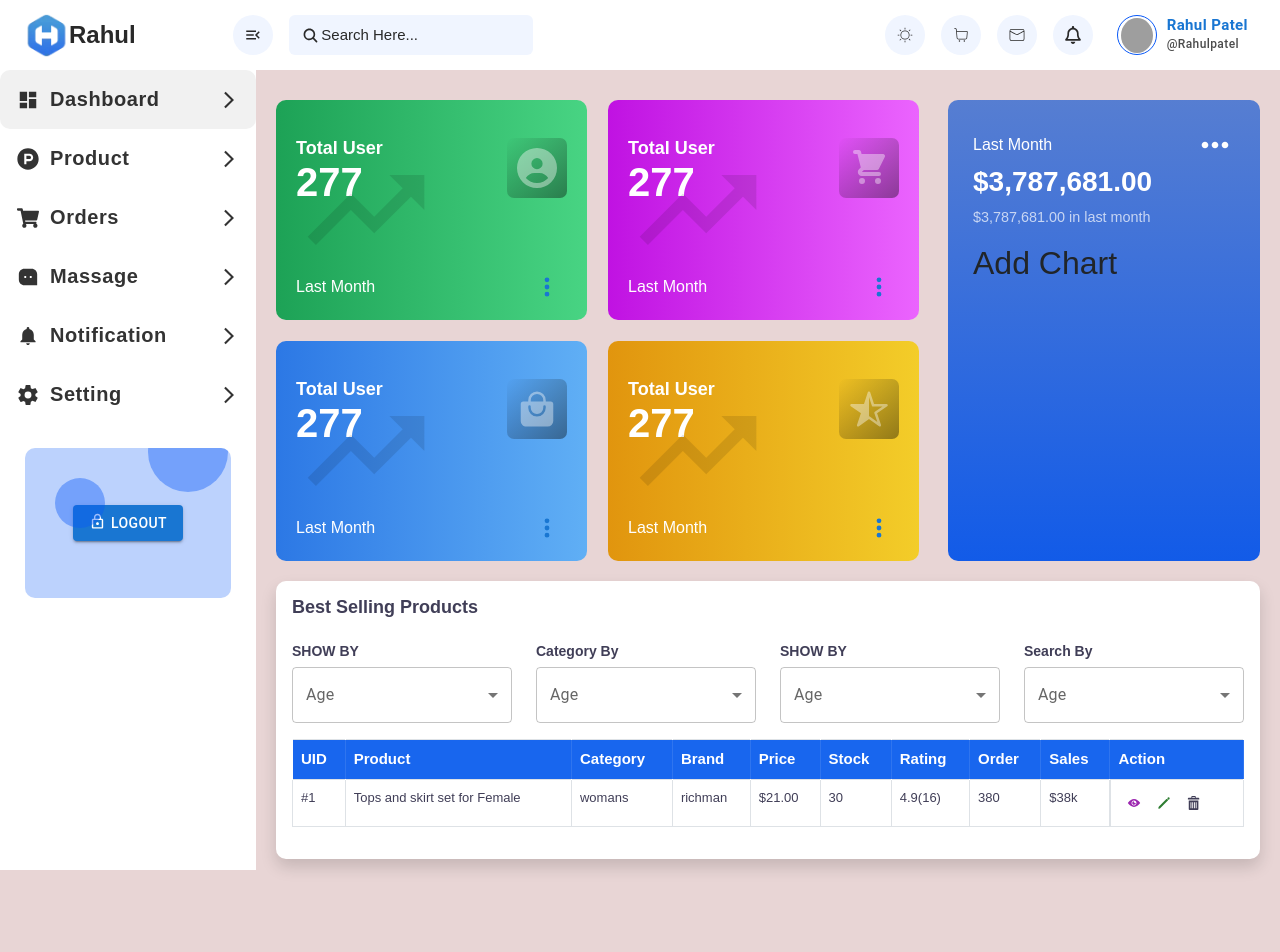
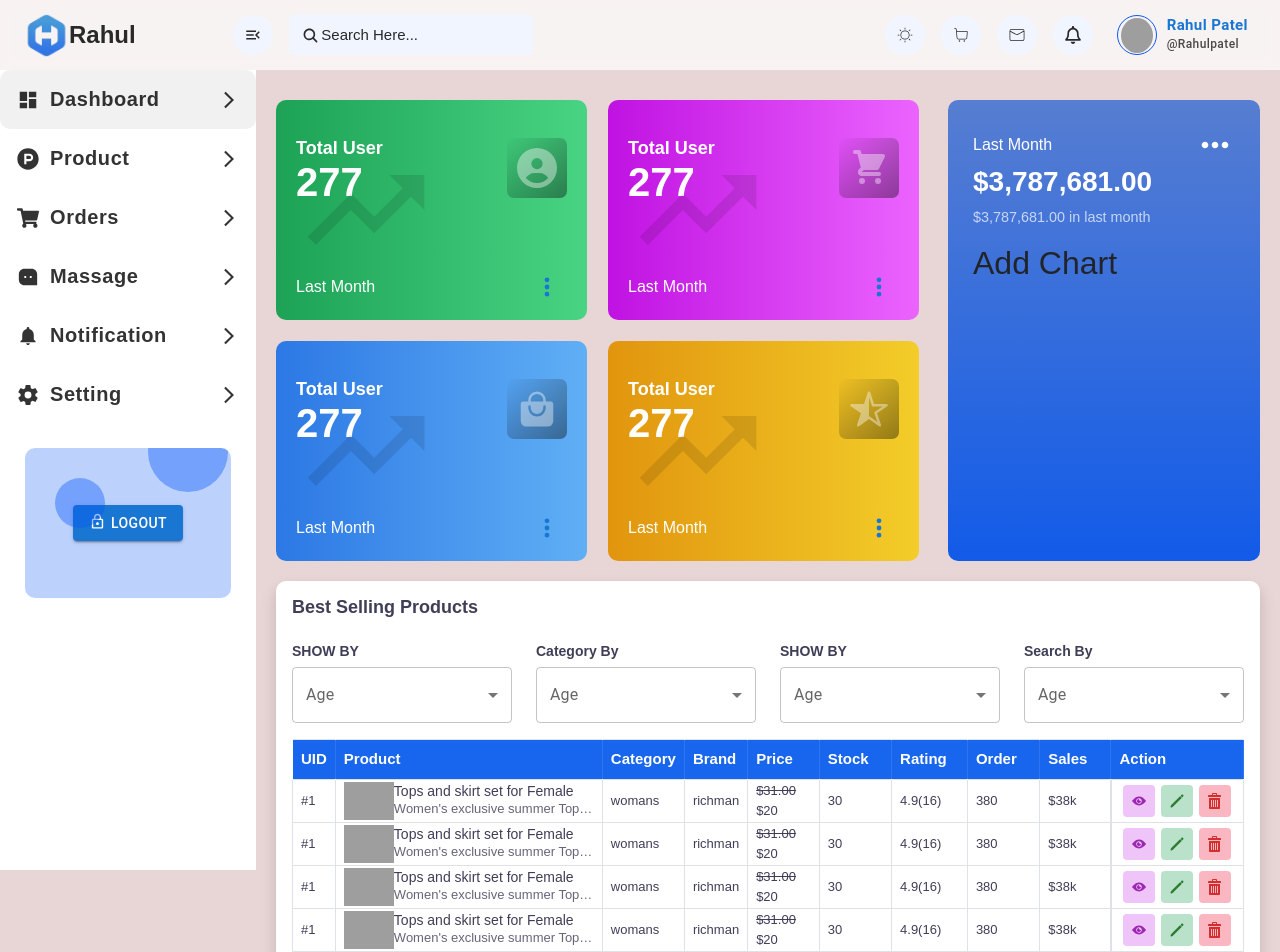
Before and after one commit to rahulpatel79/mrs_management, a React (Create React App) app: page / in a window 1280 px wide. Shown: the top 952 px of the page. Built offline with nearby package versions, Linux system fonts and the light colour scheme; grey boxes are pictures that could not be loaded; a web font is replaced by a local one.

Commit message:
table design complete

```diff
--- a/src/App.css
+++ b/src/App.css
@@ -18,11 +18,13 @@ body {
 header {
   width: 100%;
   height: 70px;
-  background: #fff;
+  background: rgba(255, 255, 255, 0.7);
   position: fixed;
   top: 0px;
   left: 0px;
   z-index: 1000;
+  -webkit-backdrop-filter: blur(25px);
+  backdrop-filter: blur(5px);
 }
 
 header .logo {
@@ -457,6 +459,48 @@ transition: all 0.3s ease-in-out;
 .cardFilters .col-md-3 h4{font-size: 14px; font-weight:700; text-transform: capitalize; color: #403e57; }
 .table .thead-dark th{background: #1866ee !important; color: white; border-color: rgba(255, 255, 255, 0.1) !important; font-size: 15px; text-transform: capitalize;}
 
-.table tbody td{font-size: 13px !important; color: #403e57;}
-.table tbody .actions button{min-width: 30px !important; width: 30px !important; height: 30px !important;}
-.table tbody .actions button svg{font-size: 30px !important;}
+.table .thead-dark .thProduct{
+ width: 100px;
+}
+
+table tbody tr{
+height: 30px; }
+
+.table tbody td{font-size: 13px !important; color: #403e57; padding: 0px 8px !important;}
+.table tbody .actions button{min-width: 32px !important; width: 32px !important; height: 32px !important; margin:5px 3px;}
+.table tbody .actions button.secondary{background-color: rgba(203, 60, 231, 0.3) !important;}
+.table tbody .actions button.success{background-color: rgba(26, 159, 083, 0.3) !important;}
+.table tbody .actions button.error{background-color: rgba(241, 17, 51, 0.3) !important;}
+
+.table tbody .actions button svg{font-size: 32px !important;}
+
+table.v-align td{vertical-align: middle;}
+
+.imgWrapper{ width: 20%; flex: 0 0 20%; }
+.info{width: 80%; flex: 0 0 20%;}
+
+table td .info h6{
+  overflow: hidden;
+  text-overflow: ellipsis;
+  white-space: nowrap;
+  font-size: 14px;
+  font-weight: 500;
+  margin-bottom: 0px;
+}
+table td .info p{
+  font-size: 13px;
+  line-height: 18px;
+  overflow: hidden;
+  text-overflow: ellipsis;
+  white-space: nowrap;
+  opacity: 0.8;
+  margin: 0px;
+}
+.productBox{ width: 250px;}
+
+.userImgWrapper{
+  width: 40px;
+  height: 40px;
+}
+.tableFooter{padding-bottom: 20px;}
+.tableFooter .pagination{margin-left: auto;}
--- a/src/pages/Dashboard/index.js
+++ b/src/pages/Dashboard/index.js
@@ -4,6 +4,7 @@ import FormControl from "@mui/material/FormControl";
 import InputLabel from "@mui/material/InputLabel";
 import Menu from "@mui/material/Menu";
 import MenuItem from "@mui/material/MenuItem";
+import Pagination from '@mui/material/Pagination';
 import Select from "@mui/material/Select";
 import { useState } from "react";
 import { FaCircleUser } from "react-icons/fa6";
@@ -12,6 +13,7 @@ import { ImBin } from "react-icons/im";
 import { IoIosEye, IoMdTimer } from "react-icons/io";
 import { IoBagHandle, IoPencil, IoStarHalf } from "react-icons/io5";
 import DashboardBox from "./components/DashboardBox";
+
 
 function Dashboard() {
   const [anchorEl, setAnchorEl] = useState(null);
@@ -193,45 +195,200 @@ function Dashboard() {
             </div>
           </div>
 
-
           <div className="table-responsive mt-3">
-            <table className='table table-bordered'>
-              <thead className='thead-dark'>
+            <table className="table table-bordered v-align">
+              <thead className="thead-dark">
                 <tr>
-                  <th>UID</th>
-                  <th>product</th>
-                  <th>category</th>
-                  <th>brand</th>
-                  <th>price</th>
-                  <th>stock</th>
-                  <th>rating</th>
-                  <th>order</th>
-                  <th>sales</th>
-                  <th>action</th>
-                  </tr>
+                  <th style={{ width: "2%" }}>UID</th>
+                  <th style={{ width: "25%" }}>product</th>
+                  <th style={{ width: "8%" }}>category</th>
+                  <th style={{ width: "5%" }}>brand</th>
+                  <th style={{ width: "10%" }}>price</th>
+                  <th style={{ width: "10%" }}>stock</th>
+                  <th style={{ width: "10%" }}>rating</th>
+                  <th style={{ width: "10%" }}>order</th>
+                  <th style={{ width: "10%" }}>sales</th>
+                  <th style={{ width: "10%" }}>action</th>
+                </tr>
               </thead>
               <tbody>
                 <tr>
                   <td>#1</td>
-                  <td>Tops and skirt set for Female</td>
+                  <td>
+                    <div className="d-flex align-items-center productBox">
+                      <div className="imgWrapper">
+                        <div className="img">
+                          <img
+                            src="https://mironcoder-hotash-react.netlify.app/images/product/01.webp"
+                            alt="img"
+                            className="w-100"
+                          />
+                        </div>
+                      </div>
+                      <div className="info ps-0">
+                        <h6>Tops and skirt set for Female</h6>
+                        <p>
+                          Women's exclusive summer Tops and skirt set for Female
+                          Tops and skirt set
+                        </p>
+                      </div>
+                    </div>
+                  </td>
                   <td>womans</td>
                   <td>richman</td>
-                  <td>$21.00</td>
+                  <td style={{ width: "90px" }}>
+                    <del>$31.00</del> <br /> <span>$20</span>{" "}
+                  </td>
                   <td>30</td>
                   <td>4.9(16)</td>
                   <td>380</td>
                   <td>$38k</td>
-                  <td className='actions d-flex align-items-center'>
-                    <Button color='secondary'><IoIosEye /> </Button>
-                    <Button color='success'><IoPencil /></Button>
-                    <Button color='error '><ImBin /></Button>
-
-
+                  <td className="actions d-flex align-items-center  ">
+                    <Button className="secondary" color="secondary">
+                      <IoIosEye />{" "}
+                    </Button>
+                    <Button className="success" color="success">
+                      <IoPencil />
+                    </Button>
+                    <Button className="error" color="error">
+                      <ImBin />
+                    </Button>
                   </td>
-
-                    </tr>
+                </tr>
+                <tr>
+                  <td>#1</td>
+                  <td>
+                    <div className="d-flex align-items-center productBox">
+                      <div className="imgWrapper">
+                        <div className="img">
+                          <img
+                            src="https://mironcoder-hotash-react.netlify.app/images/product/01.webp"
+                            alt="img"
+                            className="w-100"
+                          />
+                        </div>
+                      </div>
+                      <div className="info ps-0">
+                        <h6>Tops and skirt set for Female</h6>
+                        <p>
+                          Women's exclusive summer Tops and skirt set for Female
+                          Tops and skirt set
+                        </p>
+                      </div>
+                    </div>
+                  </td>
+                  <td>womans</td>
+                  <td>richman</td>
+                  <td style={{ width: "90px" }}>
+                    <del>$31.00</del> <br /> <span>$20</span>{" "}
+                  </td>
+                  <td>30</td>
+                  <td>4.9(16)</td>
+                  <td>380</td>
+                  <td>$38k</td>
+                  <td className="actions d-flex align-items-center  ">
+                    <Button className="secondary" color="secondary">
+                      <IoIosEye />{" "}
+                    </Button>
+                    <Button className="success" color="success">
+                      <IoPencil />
+                    </Button>
+                    <Button className="error" color="error">
+                      <ImBin />
+                    </Button>
+                  </td>
+                </tr>
+                <tr>
+                  <td>#1</td>
+                  <td>
+                    <div className="d-flex align-items-center productBox">
+                      <div className="imgWrapper">
+                        <div className="img">
+                          <img
+                            src="https://mironcoder-hotash-react.netlify.app/images/product/01.webp"
+                            alt="img"
+                            className="w-100"
+                          />
+                        </div>
+                      </div>
+                      <div className="info ps-0">
+                        <h6>Tops and skirt set for Female</h6>
+                        <p>
+                          Women's exclusive summer Tops and skirt set for Female
+                          Tops and skirt set
+                        </p>
+                      </div>
+                    </div>
+                  </td>
+                  <td>womans</td>
+                  <td>richman</td>
+                  <td style={{ width: "90px" }}>
+                    <del>$31.00</del> <br /> <span>$20</span>{" "}
+                  </td>
+                  <td>30</td>
+                  <td>4.9(16)</td>
+                  <td>380</td>
+                  <td>$38k</td>
+                  <td className="actions d-flex align-items-center  ">
+                    <Button className="secondary" color="secondary">
+                      <IoIosEye />{" "}
+                    </Button>
+                    <Button className="success" color="success">
+                      <IoPencil />
+                    </Button>
+                    <Button className="error" color="error">
+                      <ImBin />
+                    </Button>
+                  </td>
+                </tr>
+                <tr>
+                  <td>#1</td>
+                  <td>
+                    <div className="d-flex align-items-center productBox">
+                      <div className="imgWrapper">
+                        <div className="img">
+                          <img
+                            src="https://mironcoder-hotash-react.netlify.app/images/product/01.webp"
+                            alt="img"
+                            className="w-100"
+                          />
+                        </div>
+                      </div>
+                      <div className="info ps-0">
+                        <h6>Tops and skirt set for Female</h6>
+                        <p>
+                          Women's exclusive summer Tops and skirt set for Female
+                          Tops and skirt set
+                        </p>
+                      </div>
+                    </div>
+                  </td>
+                  <td>womans</td>
+                  <td>richman</td>
+                  <td style={{ width: "90px" }}>
+                    <del>$31.00</del> <br /> <span>$20</span>{" "}
+                  </td>
+                  <td>30</td>
+                  <td>4.9(16)</td>
+                  <td>380</td>
+                  <td>$38k</td>
+                  <td className="actions d-flex align-items-center  ">
+                    <Button className="secondary" color="secondary">
+                      <IoIosEye />{" "}
+                    </Button>
+                    <Button className="success" color="success">
+                      <IoPencil />
+                    </Button>
+                    <Button className="error" color="error">
+                      <ImBin />
+                    </Button>
+                  </td>
+                </tr>
               </tbody>
             </table>
+            <div className="d-flex tableFooter">
+               <Pagination count={10} color="primary" className='pagination' />
+            </div>
           </div>
         </div>
       </div>
```
